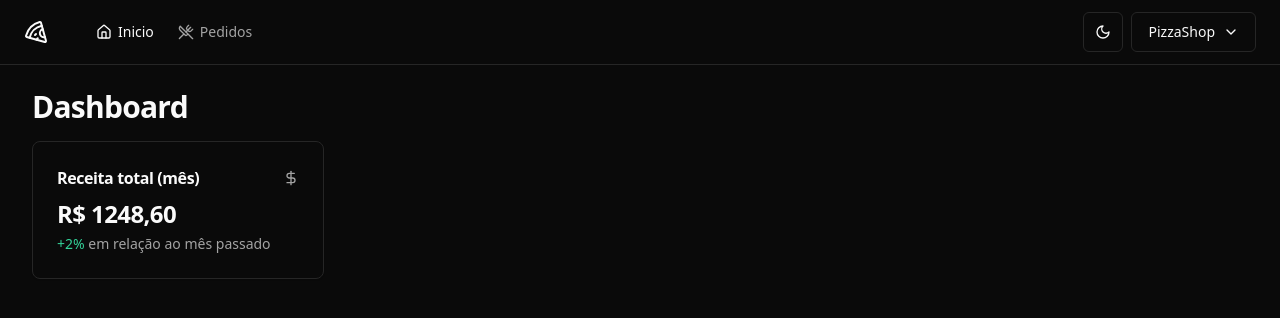
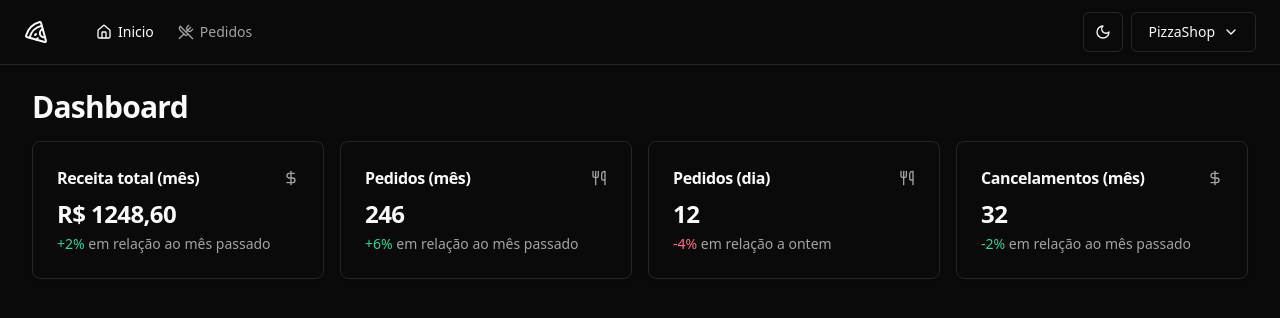
Before and after one commit to dmenezesgabriel/ts-react-ignite-pizza-shop-web, a React (Vite) app: page / in a window 1280 px wide. Shown: the top 318 px of the page. Built offline with nearby package versions, Linux system fonts and the light colour scheme.

Commit message:
feat: add dashboard cards

```diff
--- a/src/pages/app/dashboard/dashboard.tsx
+++ b/src/pages/app/dashboard/dashboard.tsx
@@ -1,5 +1,8 @@
 import { Helmet } from "react-helmet-async";
 
+import { DayOrdersAmountCard } from "./day-orders-amount-card";
+import { MonthCanceledOrdersAmountCard } from "./month-canceled-orders-amount";
+import { MonthOrdersAmountCard } from "./month-orders-amount-card";
 import { MonthRevenueCard } from "./month-revenue-card";
 
 export function Dashboard() {
@@ -11,6 +14,9 @@
 
         <div className="grid grid-cols-4 gap-4">
           <MonthRevenueCard />
+          <MonthOrdersAmountCard />
+          <DayOrdersAmountCard />
+          <MonthCanceledOrdersAmountCard />
         </div>
       </div>
     </>
--- /dev/null
+++ b/src/pages/app/dashboard/day-orders-amount-card.tsx
@@ -0,0 +1,27 @@
+import { Utensils } from "lucide-react";
+
+import {
+  Card,
+  CardContent,
+  CardHeader,
+  CardTitle,
+} from "../../../components/ui/card";
+
+export function DayOrdersAmountCard() {
+  return (
+    <Card>
+      <CardHeader className="flex-row items-center justify-between space-y-0 pb-2">
+        <CardTitle className="text-base font-semibold">Pedidos (dia)</CardTitle>
+        <Utensils className="h-4 w-4 text-muted-foreground" />
+      </CardHeader>
+      <CardContent className="space-y-1">
+        <span className="text-2xl font-bold tracking-tight">12</span>
+
+        <p className="text-sm text-muted-foreground">
+          <span className="text-rose-500 dark:text-rose-400">-4%</span> em
+          relação a ontem
+        </p>
+      </CardContent>
+    </Card>
+  );
+}
--- /dev/null
+++ b/src/pages/app/dashboard/month-canceled-orders-amount.tsx
@@ -0,0 +1,29 @@
+import { DollarSign } from "lucide-react";
+
+import {
+  Card,
+  CardContent,
+  CardHeader,
+  CardTitle,
+} from "../../../components/ui/card";
+
+export function MonthCanceledOrdersAmountCard() {
+  return (
+    <Card>
+      <CardHeader className="flex-row items-center justify-between space-y-0 pb-2">
+        <CardTitle className="text-base font-semibold">
+          Cancelamentos (mês)
+        </CardTitle>
+        <DollarSign className="h-4 w-4 text-muted-foreground" />
+      </CardHeader>
+      <CardContent className="space-y-1">
+        <span className="text-2xl font-bold tracking-tight">32</span>
+
+        <p className="text-sm text-muted-foreground">
+          <span className="text-emerald-500 dark:text-emerald-400">-2%</span> em
+          relação ao mês passado
+        </p>
+      </CardContent>
+    </Card>
+  );
+}
--- /dev/null
+++ b/src/pages/app/dashboard/month-orders-amount-card.tsx
@@ -0,0 +1,27 @@
+import { Utensils } from "lucide-react";
+
+import {
+  Card,
+  CardContent,
+  CardHeader,
+  CardTitle,
+} from "../../../components/ui/card";
+
+export function MonthOrdersAmountCard() {
+  return (
+    <Card>
+      <CardHeader className="flex-row items-center justify-between space-y-0 pb-2">
+        <CardTitle className="text-base font-semibold">Pedidos (mês)</CardTitle>
+        <Utensils className="h-4 w-4 text-muted-foreground" />
+      </CardHeader>
+      <CardContent className="space-y-1">
+        <span className="text-2xl font-bold tracking-tight">246</span>
+
+        <p className="text-sm text-muted-foreground">
+          <span className="text-emerald-500 dark:text-emerald-400">+6%</span> em
+          relação ao mês passado
+        </p>
+      </CardContent>
+    </Card>
+  );
+}
```
